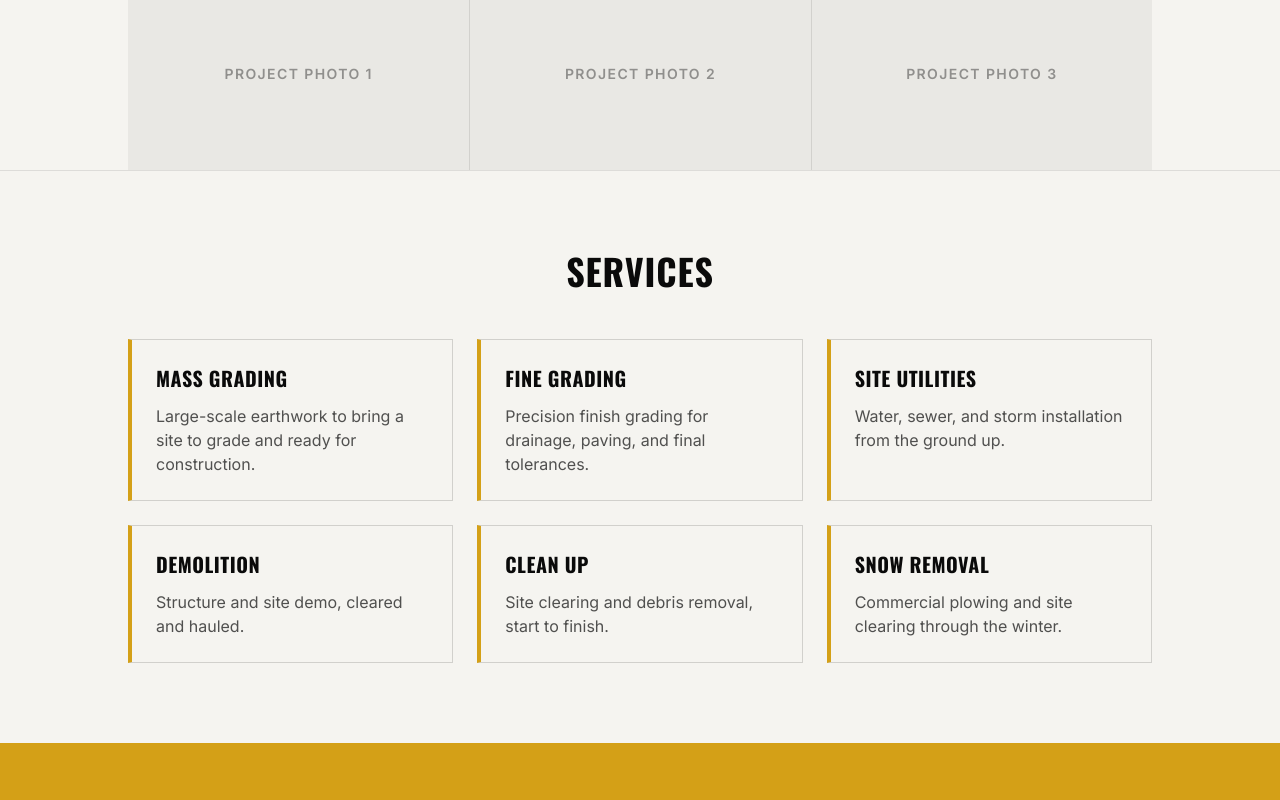
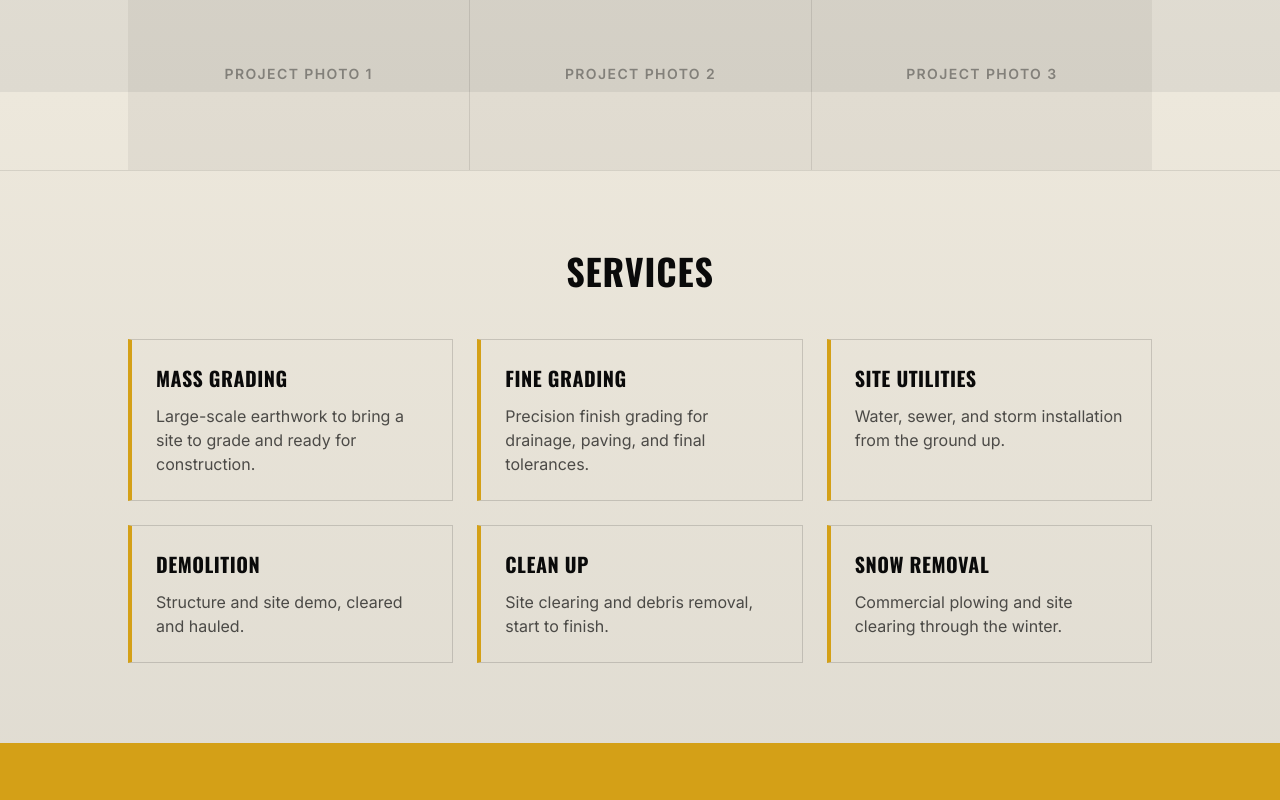
Before and after one commit to crkdev1989/cmbeachsite, a Next.js app: page / in a window 1280 px wide. Shown: the part 708-1508 px from the top of the page. Built offline with nearby package versions, Linux system fonts and the light colour scheme.

Commit message:
coloring

```diff
--- a/app/globals.css
+++ b/app/globals.css
@@ -1,7 +1,9 @@
 @import "tailwindcss";
 
 :root {
-  --background: #f5f4f0;
+  --background: #ede8dc;
+  --background-gradient-top: #ede8dc;
+  --background-gradient-bottom: #dedad0;
   --foreground: #0a0a0a;
   --gold: #d4a017;
   --sage: #6b7355;
@@ -17,6 +19,10 @@
 }
 
 body {
-  background: var(--background);
+  background: linear-gradient(
+    180deg,
+    var(--background-gradient-top) 0%,
+    var(--background-gradient-bottom) 100%
+  );
   color: var(--foreground);
 }
--- a/app/page.tsx
+++ b/app/page.tsx
@@ -100,7 +100,7 @@ export default function Home() {
             {services.map((service) => (
               <div
                 key={service.title}
-                className="border border-foreground/15 border-l-4 border-l-gold bg-background p-6 transition-colors hover:border-foreground/30 hover:border-l-gold"
+                className="border border-foreground/15 border-l-4 border-l-gold p-6 transition-colors hover:border-foreground/30 hover:border-l-gold"
               >
                 <h3 className="font-heading text-xl font-bold uppercase tracking-wide">
                   {service.title}
```
